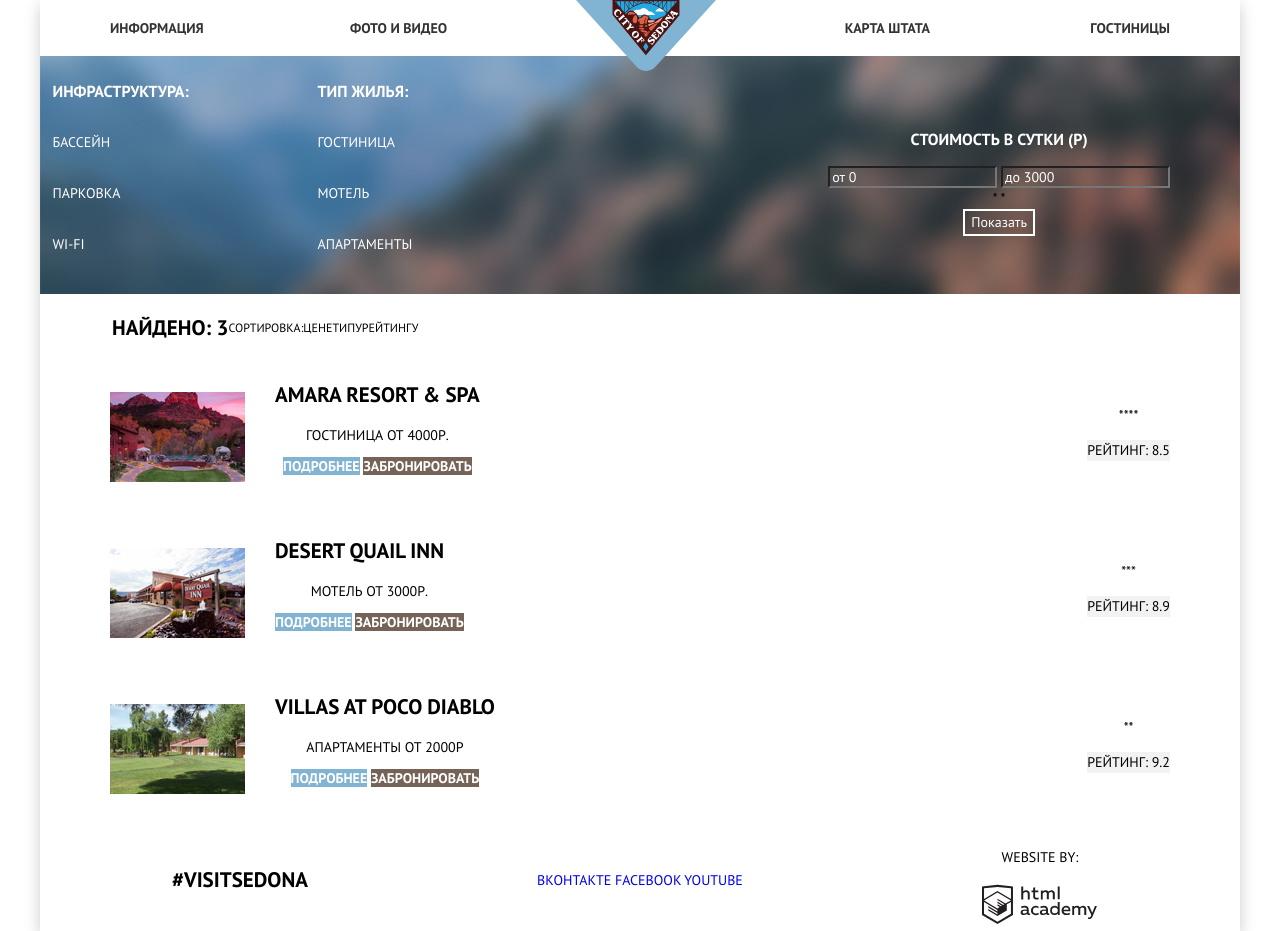
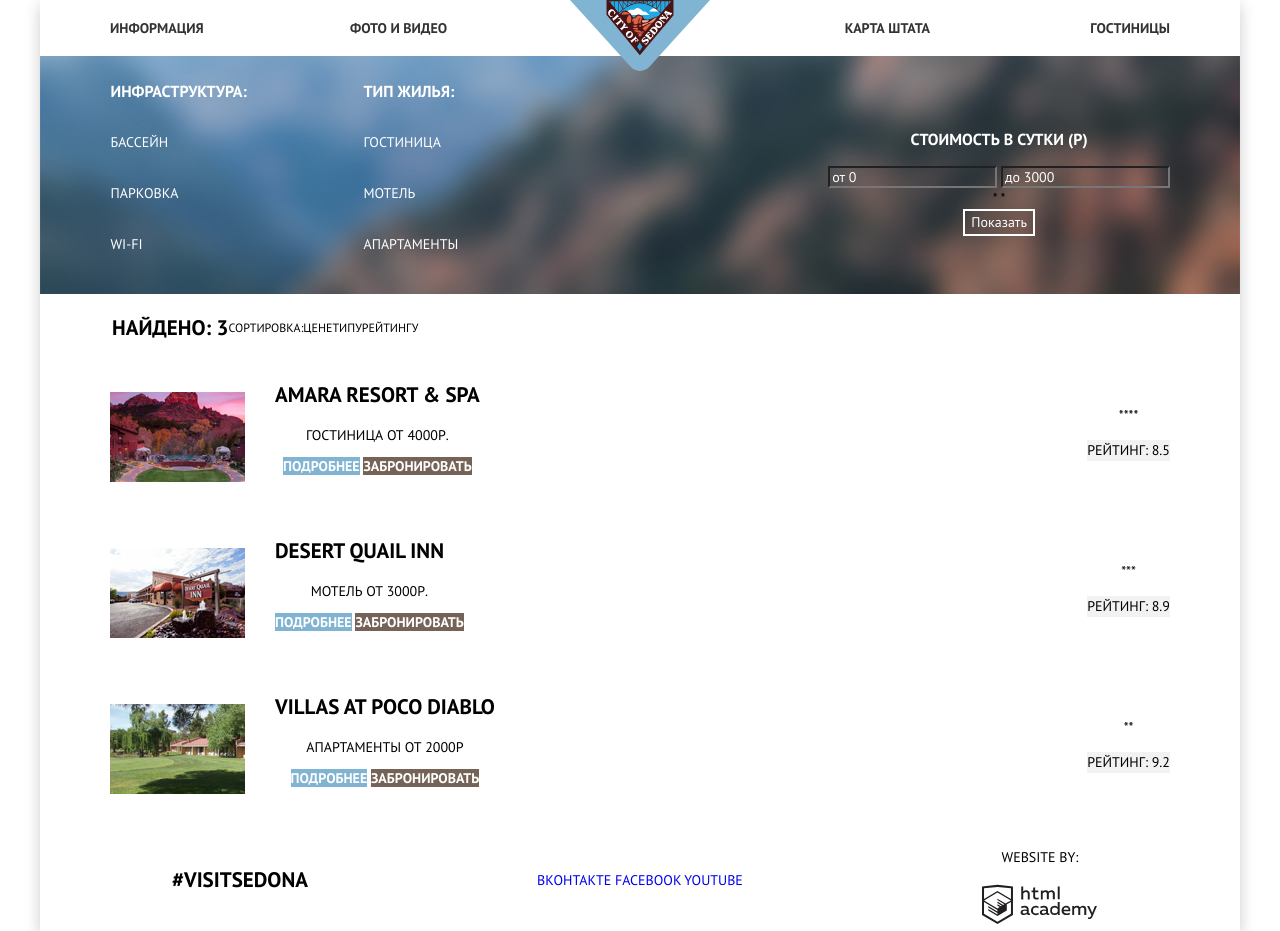
Before and after one commit to nponou/461303-sedona, a plain HTML site: page catalog.html in a window 1280 px wide. Drawn offline with Linux system fonts and the light colour scheme.

Commit message:
ghfdrf ctnrb

```diff
--- a/css/style.css
+++ b/css/style.css
@@ -205,7 +205,7 @@ a.button {
 
 .booking-form {
   position: absolute;
-  top: 100;
+  top: 100%;
 }
 
 .booking-form-list {
@@ -300,7 +300,7 @@ a.button {
   background-image: url("../img/catalog-background.jpg");
   background-position: center -310px ;
   display: flex;
-  justify-content: space-around;
+  justify-content: space-between;
 }
 
 .price-select {
@@ -323,8 +323,9 @@ a.button {
   padding: 25px 0px 25px 0px;
 }
 
-.options-list {
-  width: 20%;
+.options-list:not(:nth-of-type(2)) {
+  width: 19%;
+  margin-left: 60px;
 }
 
 .options-list:nth-child(2) {
@@ -493,7 +494,8 @@ a.button {
 
 .logo {
   position: absolute;
-  left: 45%;
+  left: 50%;
+  transform: translateX(-50%);
 }
 
 
```
